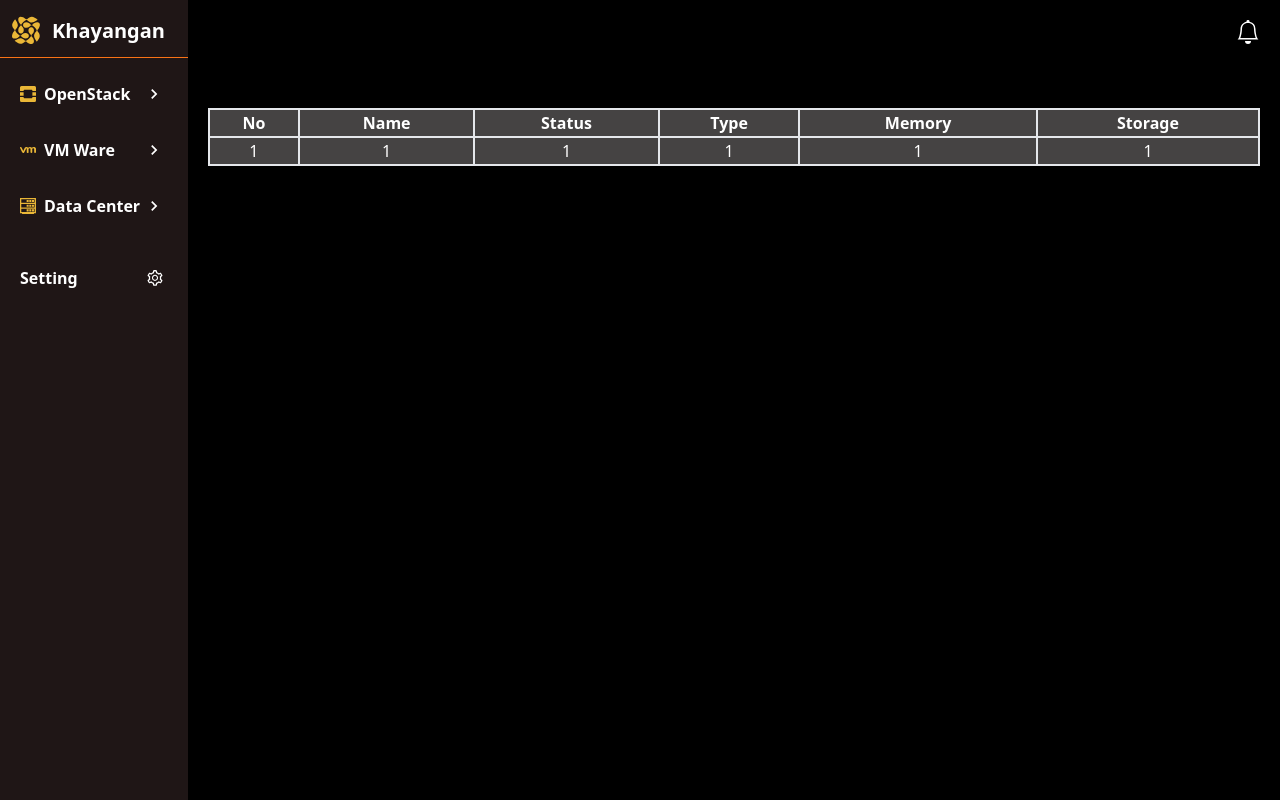
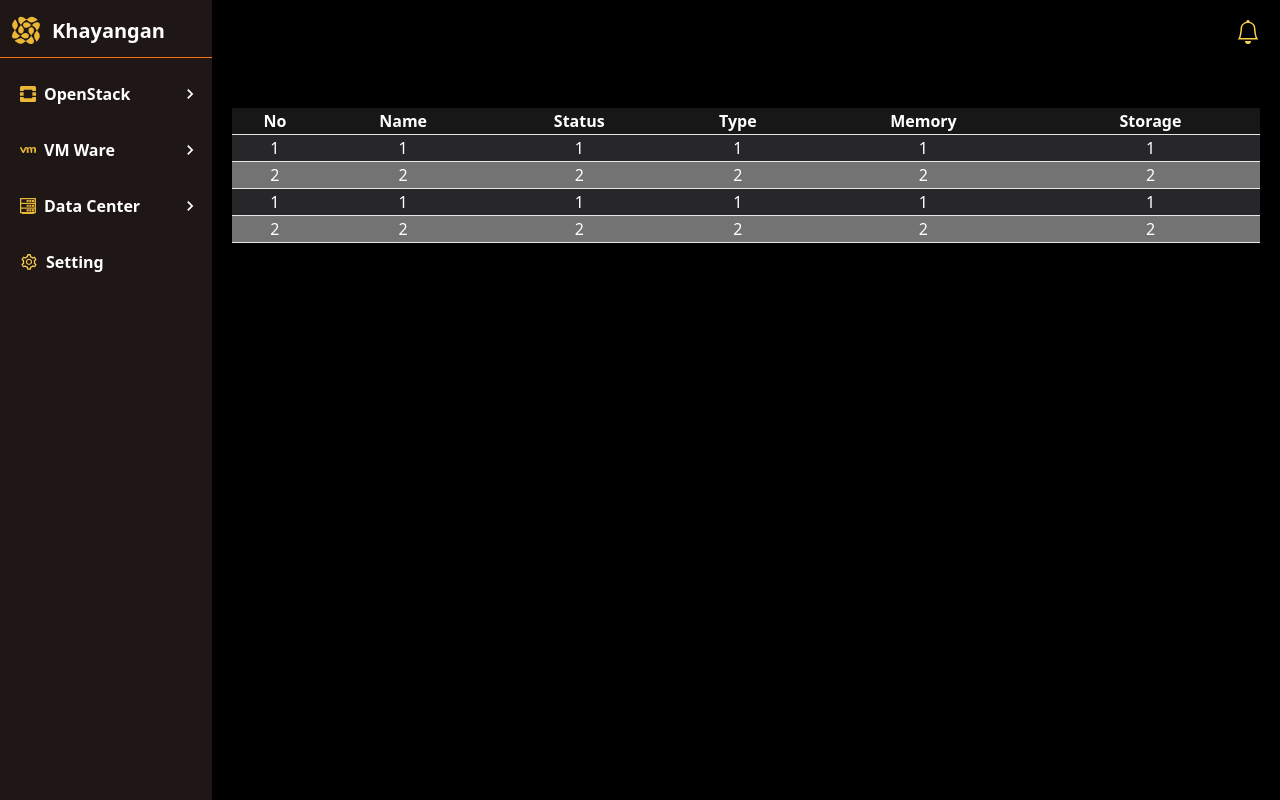
Before and after one commit to tprayoga/khayangan_fe, a React (Create React App) app: page / in a window 1280 px wide. Built offline with nearby package versions, Linux system fonts and the light colour scheme.

Commit message:
table make up

```diff
--- a/src/App.js
+++ b/src/App.js
@@ -1,4 +1,3 @@
-import logo from "./logo.svg";
 import Requeslist from "./pages/Requeslist";
 
 function App() {
--- a/src/components/Navbar.js
+++ b/src/components/Navbar.js
@@ -15,7 +15,7 @@ const Navbar = () => {
 
   return (
     <>
-      <div className="bg-[#1F1616] w-[221px] h-screen">
+      <div className="bg-[#1F1616] w-1/5 h-screen">
         {/* logo */}
         <div className="flex mt-4 pl-3 pb-3 items-center border-b border-orange-500">
           <img
@@ -29,22 +29,24 @@ const Navbar = () => {
         </div>
         {/* menu */}
         <div className="ml-14 mt-6 xl:ml-5 lg:ml-5 md:ml-3 sm:ml-2">
-          <div className="flex justify-between mr-6 mb-8 cursor-pointer items-center hover:opacity-80">
+          <div className="flex justify-between mr-3 mb-8 cursor-pointer items-center hover:opacity-80">
             <div className="flex items-center">
               <img src={openstack} alt={openstack} className="w-4 mr-2" />
               <p className="text-white font-semibold">OpenStack</p>
             </div>
             <MdKeyboardArrowRight className="text-white text-xl" />
           </div>
-          <div className="flex justify-between mr-6 mb-8 cursor-pointer items-center hover:opacity-80">
+
+          <div className="flex justify-between mr-3 mb-8 cursor-pointer items-center hover:opacity-80">
             <div className="flex items-center">
               <img src={vm} alt={vm} className="w-4 mr-2" />
               <p className="text-white font-semibold">VM Ware</p>
             </div>
             <MdKeyboardArrowRight className="text-white text-xl" />
           </div>
+
           <div
-            className="flex justify-between mr-6 mb-2 cursor-pointer items-center hover:opacity-80"
+            className="flex justify-between mr-3 mb-2 cursor-pointer items-center hover:opacity-80"
             onClick={() => setNavbarOpen(!navbarOpen)}
           >
             <div className="flex items-center">
@@ -66,6 +68,7 @@ const Navbar = () => {
               <MdKeyboardArrowRight className="text-white text-xl" />
             )}
           </div>
+
           {/* dropdown datacenter */}
           <div className={`ml-6 ${navbarOpen ? "flex flex-col" : "hidden"}`}>
             <a href="#" className="text-white text-sm cu hover:opacity-80">
@@ -80,9 +83,9 @@ const Navbar = () => {
           </div>
 
           {/* setting */}
-          <div className="flex items-center justify-between mr-6 mt-12 cursor-pointer">
+          <div className="flex mt-8 mr-3 mb-8 cursor-pointer items-center hover:opacity-80">
+            <AiOutlineSetting className="text-amber-300 ml-0 text-lg mr-2" />
             <p className="text-white font-semibold">Setting</p>
-            <AiOutlineSetting className="text-white text-lg" />
           </div>
         </div>
       </div>
--- a/src/pages/Requeslist.js
+++ b/src/pages/Requeslist.js
@@ -1,17 +1,16 @@
 import { Menu } from "@mui/material";
-import React from "react";
+import React, { useState } from "react";
 import { BsBell } from "react-icons/bs";
 import Navbar from "../components/Navbar";
 
 const Requeslist = () => {
-  const [anchorEl, setAnchorEl] = React.useState(null);
-  const open = Boolean(anchorEl);
+  const [anchorEl, setAnchorEl] = useState(false);
   const handleClick = (event) => {
     setAnchorEl(event.currentTarget);
   };
 
   const handleClose = () => {
-    setAnchorEl(null);
+    setAnchorEl(false);
   };
 
   return (
@@ -21,16 +20,16 @@ const Requeslist = () => {
         <div className="flex justify-end mb-3 cursor-pointer">
           <BsBell
             id="basic-button"
-            aria-controls={open ? "basic-menu" : undefined}
+            aria-controls={anchorEl ? "basic-menu" : undefined}
             aria-haspopup="true"
-            aria-expanded={open ? "true" : undefined}
+            aria-expanded={anchorEl ? "true" : undefined}
             onClick={handleClick}
-            className=" font-medium text-2xl"
+            className="text-amber-300 font-medium text-2xl"
           />
           <Menu
             id="basic-menu"
             anchorEl={anchorEl}
-            open={open}
+            open={anchorEl}
             onClose={handleClose}
             MenuListProps={{
               "aria-labelledby": "basic-button",
@@ -43,23 +42,41 @@ const Requeslist = () => {
           </Menu>
         </div>
         <div className="  text-white mt-16">
-          <table className=" table table-auto  bg-[#454343] w-full">
-            <thead className=" bg-[#454343] ">
+          <table className="table table-auto w-full">
+            <thead className=" bg-neutral-900">
               <tr className="">
-                <th className="border-2">No</th>
-                <th className="border-2">Name</th>
-                <th className="border-2">Status</th>
-                <th className="border-2">Type</th>
-                <th className="border-2">Memory</th>
-                <th className="border-2">Storage</th>
+                <th className="border-b">No</th>
+                <th className="border-b">Name</th>
+                <th className="border-b">Status</th>
+                <th className="border-b">Type</th>
+                <th className="border-b">Memory</th>
+                <th className="border-b">Storage</th>
               </tr>
             </thead>
             <tbody className=" text-center">
-              <tr className="border-2">
-                <td className="border-2">1</td>
-                <td className="border-2">1</td>
-                <td className="border-2">1</td> <td className="border-2">1</td>
-                <td className="border-2">1</td> <td className="border-2">1</td>
+              <tr className="border-b bg-zinc-800">
+                <td className="border-b">1</td>
+                <td className="border-b">1</td>
+                <td className="border-b">1</td> <td className="border-b">1</td>
+                <td className="border-b">1</td> <td className="border-b">1</td>
+              </tr>
+              <tr className="border-b bg-neutral-500">
+                <td className="border-b">2</td>
+                <td className="border-b">2</td>
+                <td className="border-b">2</td> <td className="border-b">2</td>
+                <td className="border-b">2</td> <td className="border-b">2</td>
+              </tr>
+              <tr className="border-b bg-zinc-800">
+                <td className="border-b">1</td>
+                <td className="border-b">1</td>
+                <td className="border-b">1</td> <td className="border-b">1</td>
+                <td className="border-b">1</td> <td className="border-b">1</td>
+              </tr>
+              <tr className="border-b bg-neutral-500">
+                <td className="border-b">2</td>
+                <td className="border-b">2</td>
+                <td className="border-b">2</td> <td className="border-b">2</td>
+                <td className="border-b">2</td> <td className="border-b">2</td>
               </tr>
             </tbody>
           </table>
```
